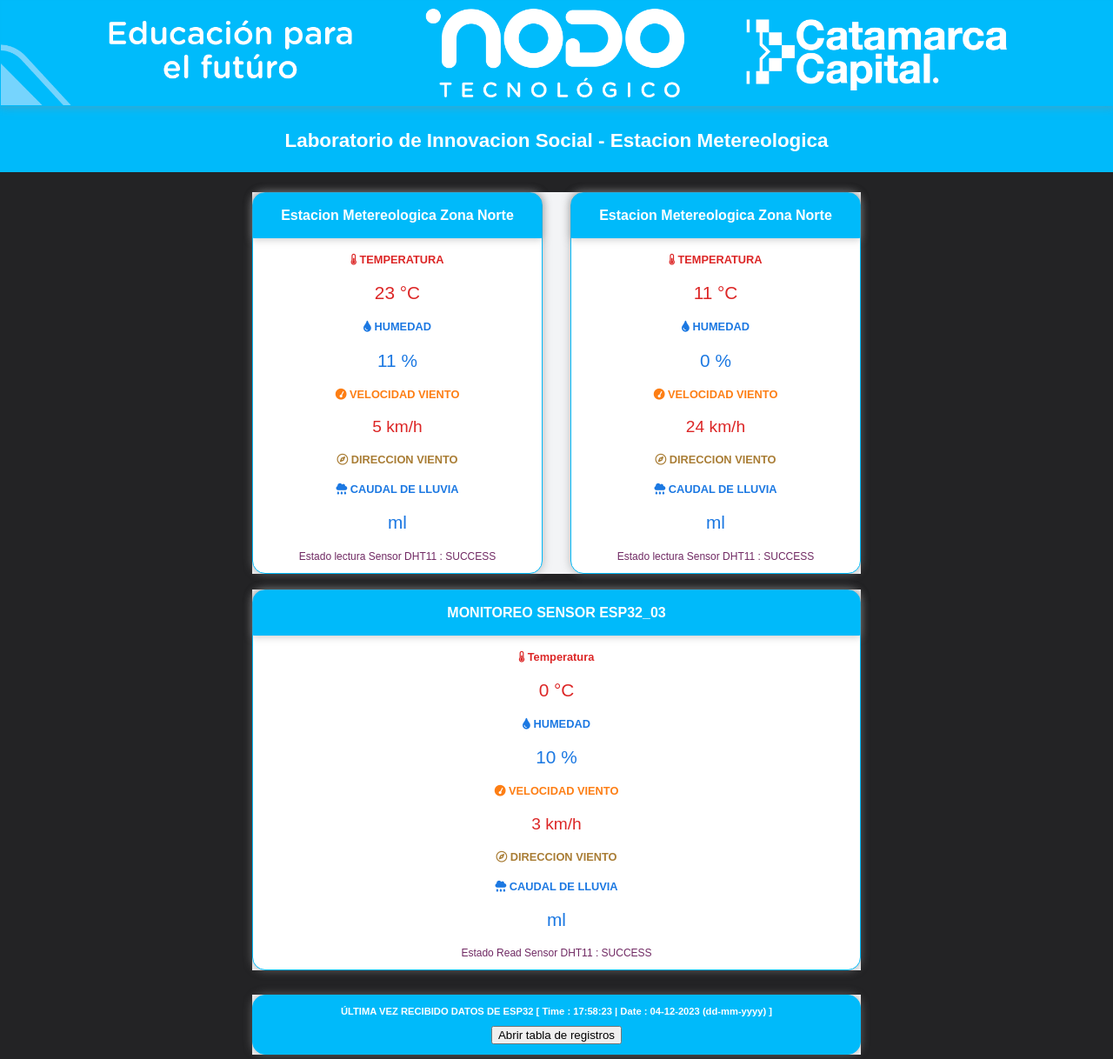
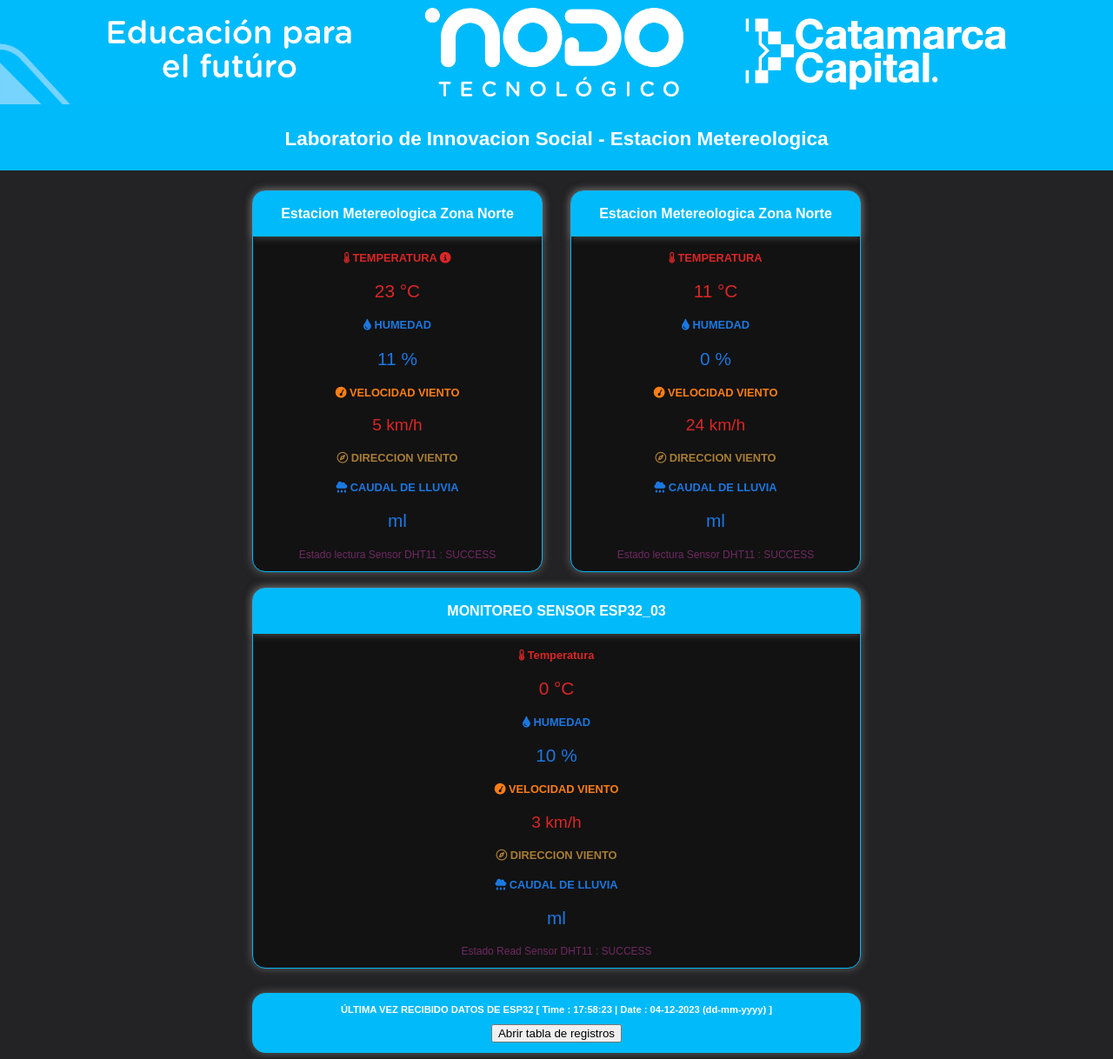
Before and after one commit to psiconervio/Esp32-Dashboard-Simplificado, a PHP site: page / in a window 1280 px wide. Shown: the whole page at 87% size. Run offline with PHP 8.4, Linux system fonts and the light colour scheme; data comes from the database, SQL or seed files in the repository; data that the repository does not hold is empty; some libraries are stand-ins or nearby versions.

Commit message:
implementaciones y cambios

```diff
--- /dev/null
+++ b/funciones/accesibility-hover-moreinfo.js
@@ -0,0 +1,31 @@
+    //        // Puedes agregar interactividad adicional si es necesario
+    //    // Por ejemplo, cerrar la información cuando se hace clic fuera de ella.
+    //    document.addEventListener('DOMContentLoaded', function () {
+    //      const icono = document.getElementById('icono');
+    //      const info = document.getElementById('info');
+    //
+    //      // Opcional: Cerrar la información al hacer clic fuera de ella
+    //      document.addEventListener('click', function (event) {
+    //        if (!icono.contains(event.target) && !info.contains(event.target)) {
+    //          info.style.display = 'none';
+    //        }
+    //      });
+    //    });
+    //
+function accionhover( ) {
+              // Puedes agregar interactividad adicional si es necesario
+        // Por ejemplo, cerrar la información cuando se hace clic fuera de ella.
+        document.addEventListener('DOMContentLoaded', function () {
+          const icono = document.getElementById('icono');
+          const info = document.getElementById('info');
+
+          // Opcional: Cerrar la información al hacer clic fuera de ella
+      //    document.addEventListener('click', function (event) {
+      //      if (!icono.contains(event.target) && !info.contains(event.target)) {
+      //        info.style.display = 'none';
+      //      }
+      //    });
+        });
+        console.log("holaaa pruebaa")
+}
+accionhover();
--- /dev/null
+++ b/funciones/style-hover-moreinfo.css
@@ -0,0 +1,22 @@
+.icon-container {
+    position: relative;
+    display: inline-block;
+  }
+
+  .info {
+    display: none;
+    position: absolute;
+    top: 100%;
+    left: 0;
+    background-color: #fff;
+    box-shadow: 0 0 5px rgba(0, 0, 0, 0.2);
+    padding: 10px;
+    border-radius: 5px;
+  }
+
+  html {color:white;}
+
+
+  #icono:hover + #info {
+    display: block;
+  }
--- a/index.php
+++ b/index.php
@@ -4,84 +4,12 @@
   <head>
     <title>Laboratorio de Innovacion Social</title>
     <meta name="viewport" content="width=device-width, initial-scale=1">
+    <script src="funciones/accesibility-hover-moreinfo.js"></script>
+    <link rel="stylesheet" href="funciones/style-hover-moreinfo.css">
     <script src="https://kit.fontawesome.com/da4a5b6f37.js" crossorigin="anonymous"></script>
     <link rel="stylesheet" href="https://use.fontawesome.com/releases/v5.7.2/css/all.css" integrity="sha384-fnmOCqbTlWIlj8LyTjo7mOUStjsKC4pOpQbqyi7RrhN7udi9RwhKkMHpvLbHG9Sr" crossorigin="anonymous">
     <link rel="icon" href="data:,">
-    <style>
-      img {box-shadow: 0px 0px 10px 1px rgba(140,140,140,.5); border: 1px solid #00BAFA;}
-      html {font-family: Arial; display: inline-block; text-align: center; background-color: #232325;}
-      p {font-size: 1.2rem;}
-      h4 {font-size: 0.8rem;}
-      body {margin: 0;}
-      .topnav {overflow: hidden; background-color: #00BAFA; color: white; font-size: 1.2rem;}
-      .content {padding: 5px; }
-      .card {background-color: white; box-shadow: 0px 0px 10px 1px rgba(140,140,140,.5); border: 1px solid #00BAFA; border-radius: 15px;}
-      .card.header {background-color: #00BAFA; color: white; border-bottom-right-radius: 0px; border-bottom-left-radius: 0px; border-top-right-radius: 12px; border-top-left-radius: 12px;}
-      .cards {max-width: 700px; margin: 0 auto; display: grid; grid-gap: 2rem; background-color: #F3F4F6; grid-template-columns: repeat(auto-fit, minmax(300px, 1fr));}
-      .reading {font-size: 1.3rem;}
-      .packet {color: #bebebe;}
-      .temperatureColor {color: #DC2626;}
-      .anemometro_title {color: #fd7e14;}
-      .pluviometro_title {color: #1b78e2;}
-      .pluviometro {color: #1b78e2;}
-      .veleta {color:#A97D35;}
-      .veleta_title {color:#A97D35;}
-      .humidityColor {color: #1b78e2;}
-      .statusreadColor {color: #702963; font-size:12px;}
-      .LEDColor {color: #183153;}
-      .conttenedorr {color:#F3F4F6;}
-
-
-      .sliderTS:before {
-        position: absolute;
-        content: "";
-        height: 16px;
-        width: 16px;
-        left: 4px;
-        bottom: 4px;
-        background-color: #f7f7f7;
-        -webkit-transition: .4s;
-        transition: .4s;
-        border-radius: 50%;
-      }
-
-      input:checked + .sliderTS {
-        background-color: #00878F;
-      }
-
-      input:focus + .sliderTS {
-        box-shadow: 0 0 1px #2196F3;
-      }
-
-      input:checked + .sliderTS:before {
-        -webkit-transform: translateX(26px);
-        -ms-transform: translateX(26px);
-        transform: translateX(26px);
-      }
-
-      .sliderTS:after {
-        content:'OFF';
-        color: white;
-        display: block;
-        position: absolute;
-        transform: translate(-50%,-50%);
-        top: 50%;
-        left: 70%;
-        font-size: 10px;
-        font-family: Verdana, sans-serif;
-      }
-
-      input:checked + .sliderTS:after {
-        left: 25%;
-        content:'ON';
-      }
-
-      input:disabled + .sliderTS {
-        opacity: 0.3;
-        cursor: not-allowed;
-        pointer-events: none;
-      }
-  </style>
+    <link rel="stylesheet" href="style.css">
 
   </head>
 
@@ -103,8 +31,14 @@
           </div>
 
           <!-- Muestra los valores de humedad y temperatura recibidos de ESP32.. *** -->
-          <h4 class="temperatureColor"><i class="fas fa-thermometer-half"></i> TEMPERATURA</h4>
-          <p class="temperatureColor"><span class="reading"><span id="ESP32_01_Temp"></span> &deg;C</span></p>
+          <h4 class="temperatureColor"><i class="fas fa-thermometer-half"></i> TEMPERATURA
+          <div class="icon-container">
+            <i id="icono" class="fa-solid fa-circle-info"></i>
+            <div class="info" id="info"><p> Temperatura actual de el sensor </p></div>
+
+          </div></h4>
+
+          <p class="temperatureColor"><span class="reading"><span id="ESP32_01_Temp"></span><span id="ESP32_01_Temp"></span> &deg;C</span></p>
           <h4 class="humidityColor"><i class="fas fa-tint"></i> HUMEDAD</h4>
           <p class="humidityColor"><span class="reading"><span id="ESP32_01_Humd"></span> &percnt;</span></p>
           <h4 class="anemometro_title"> <i class="fa-solid fa-gauge-simple-high"></i> VELOCIDAD VIENTO</h4>
--- /dev/null
+++ b/style.css
@@ -0,0 +1,76 @@
+<style>
+img {box-shadow: 0px 0px 10px 1px rgba(140,140,140,.5); border: 1px solid #00BAFA;}
+html {font-family: Arial; display: inline-block; text-align: center; background-color: #232325;}
+p {font-size: 1.2rem;}
+h4 {font-size: 0.8rem;}
+body {margin: 0;}
+.topnav {overflow: hidden; background-color: #00BAFA; color: white; font-size: 1.2rem;}
+.content {padding: 5px; }
+.card {background-color: #121212; box-shadow: 0px 0px 10px 1px rgba(140,140,140,.5); border: 1px solid #00BAFA; border-radius: 15px;}
+.card.header {background-color: #00BAFA; color: white; border-bottom-right-radius: 0px; border-bottom-left-radius: 0px; border-top-right-radius: 12px; border-top-left-radius: 12px;}
+.cards {max-width: 700px; margin: 0 auto; display: grid; grid-gap: 2rem; background-color: #232325; grid-template-columns: repeat(auto-fit, minmax(300px, 1fr));}
+.reading {font-size: 1.3rem;}
+.packet {color: #bebebe;}
+.temperatureColor {color: #DC2626;}
+.anemometro_title {color: #fd7e14;}
+.pluviometro_title {color: #1b78e2;}
+.pluviometro {color: #1b78e2;}
+.veleta {color:#A97D35;}
+.veleta_title {color:#A97D35;}
+.humidityColor {color: #1b78e2;}
+.statusreadColor {color: #702963; font-size:12px;}
+.LEDColor {color: #183153;}
+.conttenedorr {color:#F3F4F6;}
+
+
+.sliderTS:before {
+  position: absolute;
+  content: "";
+  height: 16px;
+  width: 16px;
+  left: 4px;
+  bottom: 4px;
+  background-color: #f7f7f7;
+  -webkit-transition: .4s;
+  transition: .4s;
+  border-radius: 50%;
+}
+
+input:checked + .sliderTS {
+  background-color: #00878F;
+}
+
+input:focus + .sliderTS {
+  box-shadow: 0 0 1px #2196F3;
+}
+
+input:checked + .sliderTS:before {
+  -webkit-transform: translateX(26px);
+  -ms-transform: translateX(26px);
+  transform: translateX(26px);
+}
+
+.sliderTS:after {
+  content:'OFF';
+  color: white;
+  display: block;
+  position: absolute;
+  transform: translate(-50%,-50%);
+  top: 50%;
+  left: 70%;
+  font-size: 10px;
+  font-family: Verdana, sans-serif;
+}
+
+input:checked + .sliderTS:after {
+  left: 25%;
+  content:'ON';
+}
+
+input:disabled + .sliderTS {
+  opacity: 0.3;
+  cursor: not-allowed;
+  pointer-events: none;
+}
+
+</style>
```
